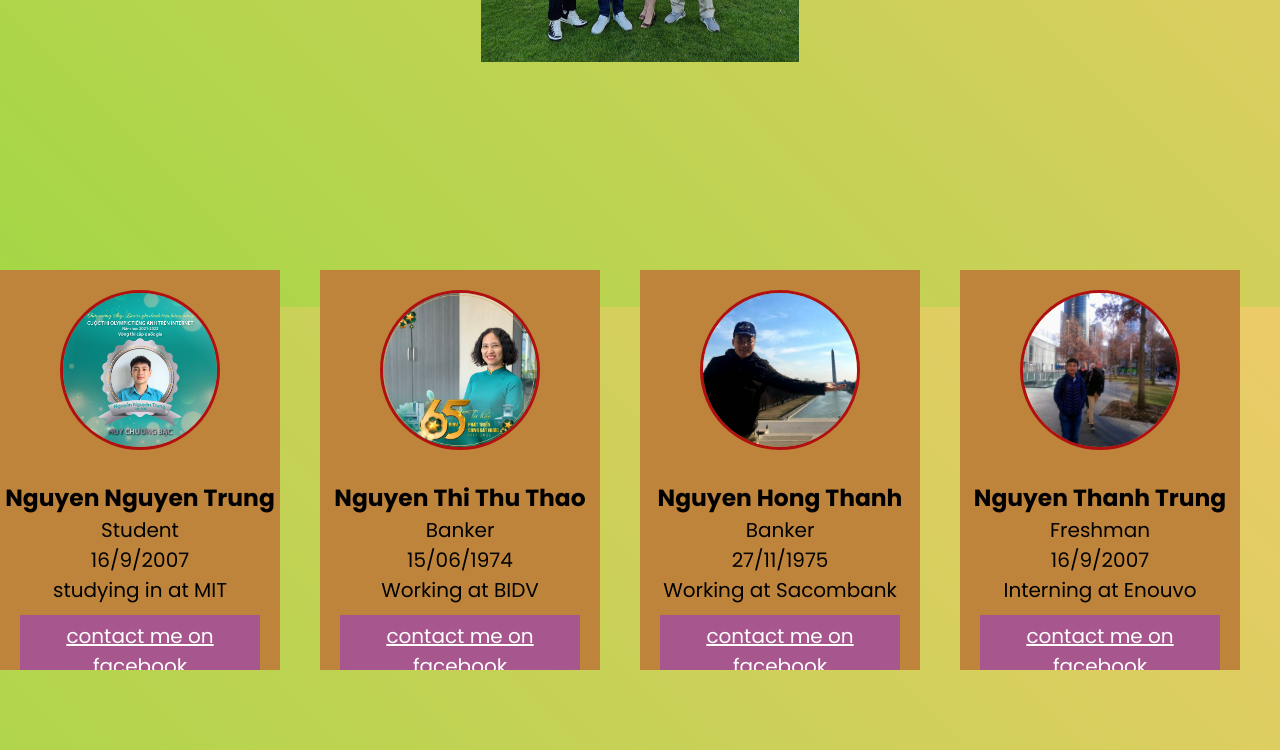
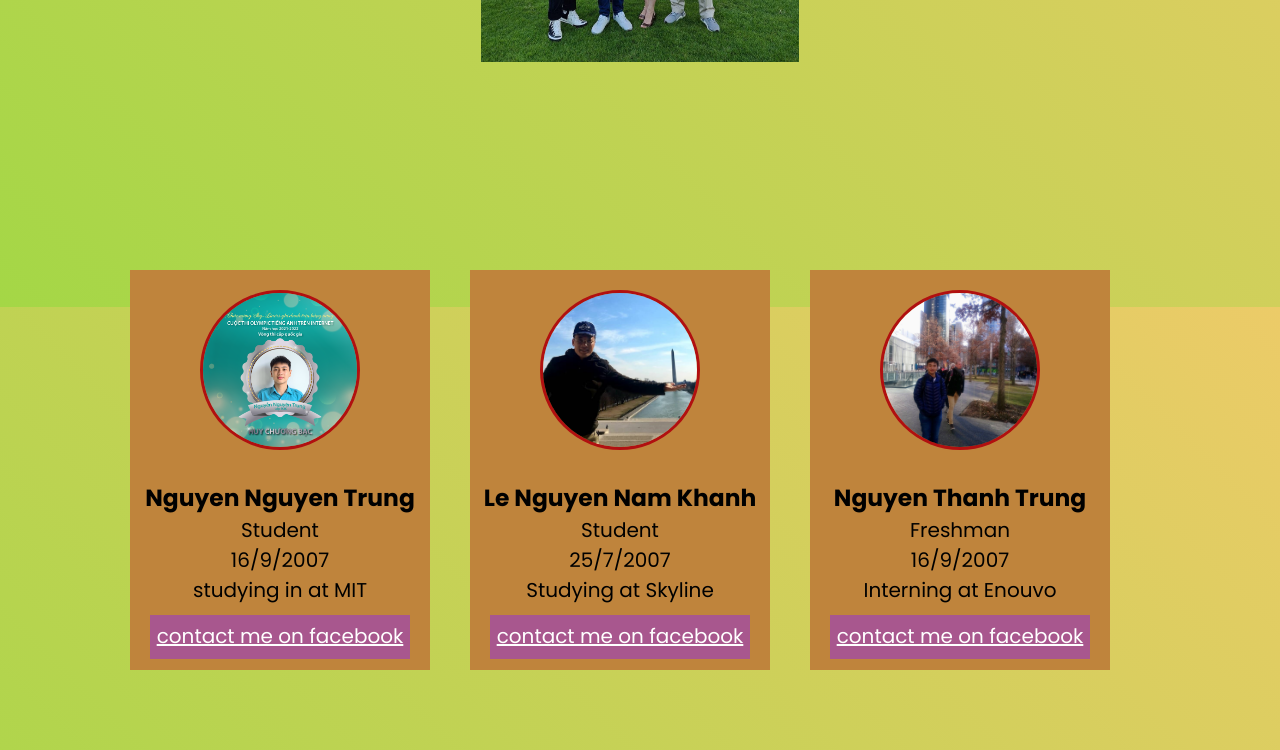
Before and after one commit to nguyentrungtttl/Trung-family, a plain HTML site: page index.html in a window 1280 px wide. Shown: the part 493-1243 px from the top of the page. Drawn offline with Linux system fonts and the light colour scheme.

Commit message:
Update index.html

```diff
--- a/index.html
+++ b/index.html
@@ -56,8 +56,7 @@
       </div>
       </div>
 
-    <!-- card me-->
-    <div class="card">
+    <!-- <div class="card">
       <div class="card_img">
         <img src="Thao_pic.jpg">
       </div>
@@ -71,18 +70,20 @@
           </a>
       </div>
     </div>
+      -->
+
 
     <!-- card ba thanh-->
     <div class="card">
       <div class="card_img">
         <img src="Thanh_pic.jpg">
       </div>
-      <h3>Nguyen Hong Thanh</h3>
-      <p>Banker</p>
-      <p>27/11/1975</p>
-      <p>Working at Sacombank</p>
+      <h3>Le Nguyen Nam Khanh</h3>
+      <p>Student</p>
+      <p>25/7/2007</p>
+      <p>Studying at Skyline</p>
       <div class="card_contact">
-        <a class="a" href="https://www.facebook.com/profile.php?id=100012774344981" target="_blank">
+        <a class="a" href="https://scontent.fdad2-1.fna.fbcdn.net/v/t1.6435-9/191011435_484026549500157_6295442372707987861_n.jpg?_nc_cat=107&ccb=1-7&_nc_sid=09cbfe&_nc_ohc=BGzAq9Irob4AX_s3wzC&_nc_ht=scontent.fdad2-1.fna&oh=00_AT-yno7sfgp-cPBWdLySfV6mPmA25raoNITwreIRV5qdCg&oe=6326D81C" target="_blank">
           contact me on facebook
           </a>
       </div>
```
